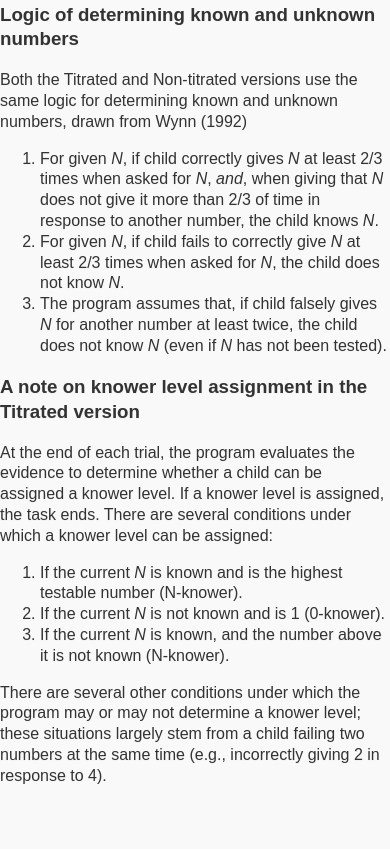
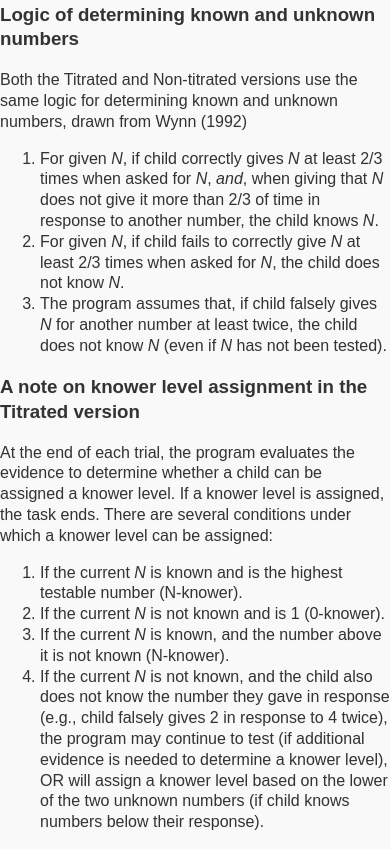
Before and after one commit to rosemschneider/GiveN-limited, a plain HTML site: page www/partials/trialLogic.html in a window 390 px wide. Shown: the part 1787-2636 px from the top of the page. Before the commit the page ends 2590 px from the top, so only its background shows below. Drawn offline with Linux system fonts and the light colour scheme.

Commit message:
expanded logic

```diff
--- a/www/partials/trialLogic.html
+++ b/www/partials/trialLogic.html
@@ -88,8 +88,8 @@
         <li>If the current <i>N</i> is known and is the highest testable number (N-knower).</li>
         <li>If the current <i>N</i> is not known and is 1 (0-knower).</li>
         <li>If the current <i>N</i> is known, and the number above it is not known (N-knower).</li>
+        <li>If the current <i>N</i> is not known, and the child also does not know the number they gave in response (e.g., child falsely gives 2 in response to 4 twice), the program may continue to test (if additional evidence is needed to determine a knower level), OR will assign a knower level based on the lower of the two unknown numbers (if child knows numbers below their response).</li>
       </ol>
-      <p>There are several other conditions under which the program may or may not determine a knower level; these situations largely stem from a child failing two numbers at the same time (e.g., incorrectly giving 2 in response to 4). </p>
     </div>
 
 </body>
```
